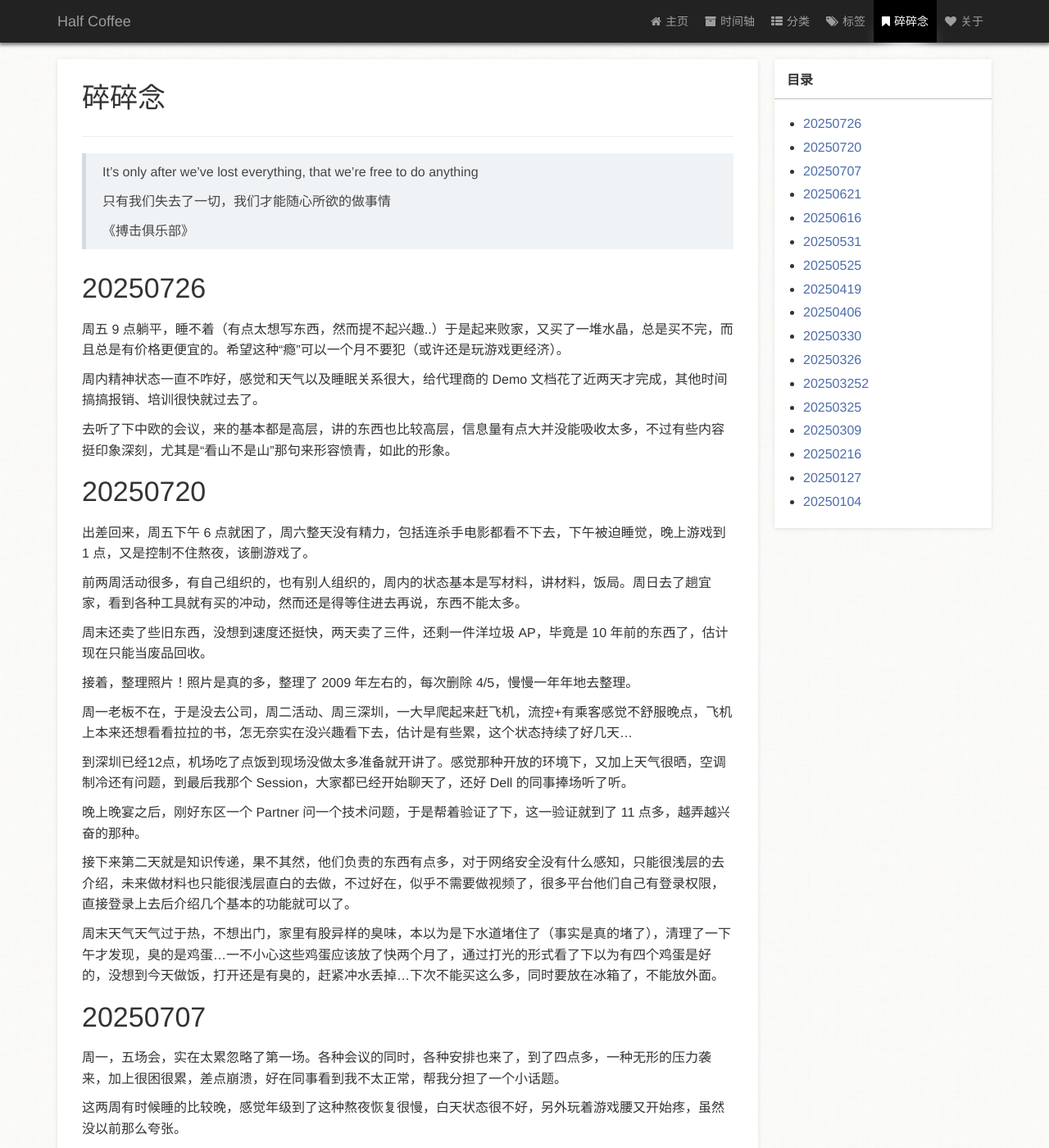
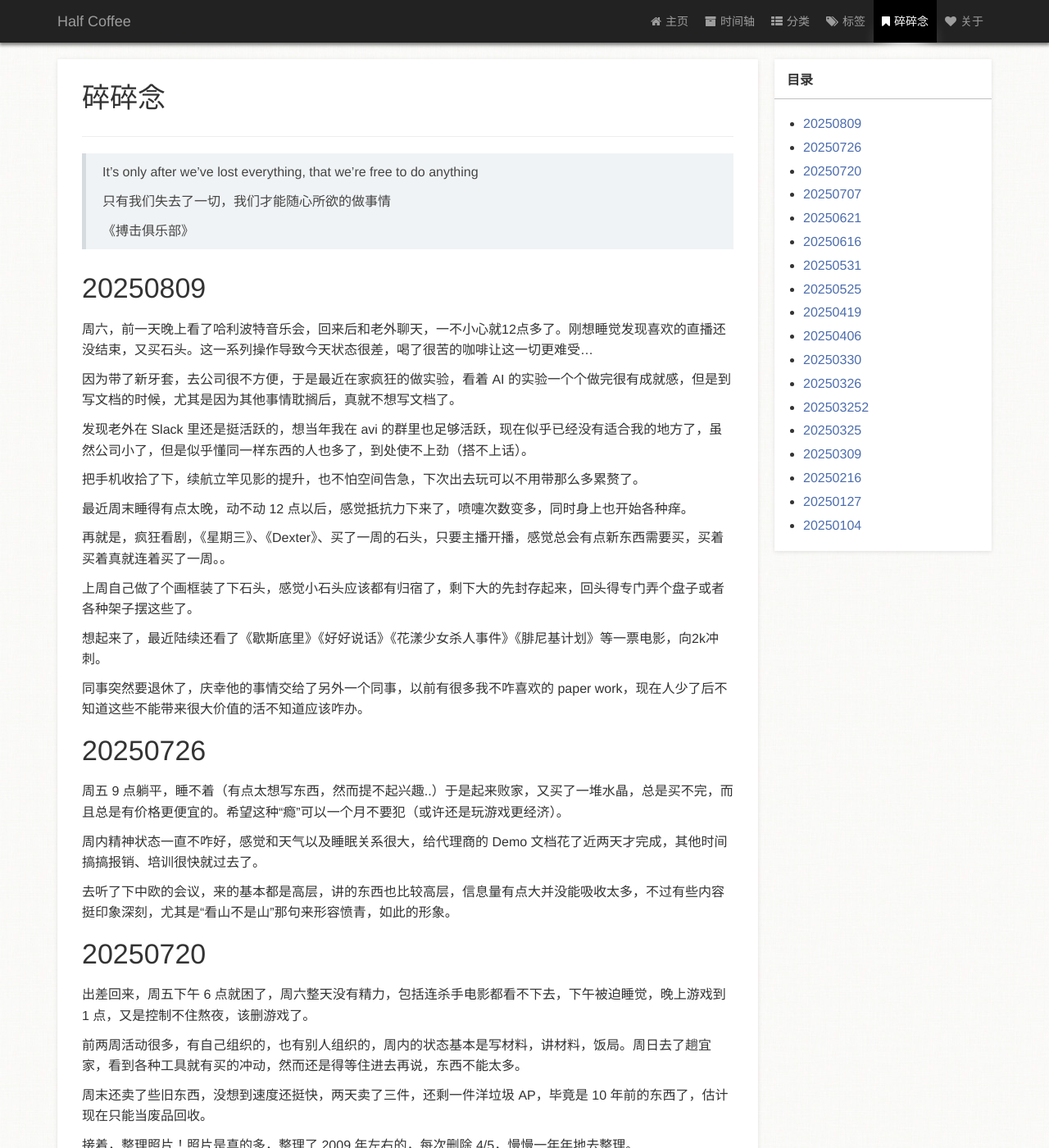
Before and after one commit to zm1990s/halfcoffee, a Jekyll site: the page built from page/3碎碎念.md, in a window 1280 px wide and 1400 px high. Shown: the whole window at 82% size. Built offline with Jekyll 4.4.1, drawn with Linux system fonts in a browser that asks for light colours; a style sheet for code colours, icons or effects is not loaded.

Commit message:
20250809

```diff
--- a/page/3碎碎念.md
+++ b/page/3碎碎念.md
@@ -13,6 +13,26 @@ type: page
 > 只有我们失去了一切，我们才能随心所欲的做事情
 >
 > 《搏击俱乐部》
+
+# 20250809
+
+周六，前一天晚上看了哈利波特音乐会，回来后和老外聊天，一不小心就12点多了。刚想睡觉发现喜欢的直播还没结束，又买石头。这一系列操作导致今天状态很差，喝了很苦的咖啡让这一切更难受...
+
+因为带了新牙套，去公司很不方便，于是最近在家疯狂的做实验，看着 AI 的实验一个个做完很有成就感，但是到写文档的时候，尤其是因为其他事情耽搁后，真就不想写文档了。
+
+发现老外在 Slack 里还是挺活跃的，想当年我在 avi 的群里也足够活跃，现在似乎已经没有适合我的地方了，虽然公司小了，但是似乎懂同一样东西的人也多了，到处使不上劲（搭不上话）。
+
+把手机收拾了下，续航立竿见影的提升，也不怕空间告急，下次出去玩可以不用带那么多累赘了。
+
+最近周末睡得有点太晚，动不动 12 点以后，感觉抵抗力下来了，喷嚏次数变多，同时身上也开始各种痒。
+
+再就是，疯狂看剧，《星期三》、《Dexter》、买了一周的石头，只要主播开播，感觉总会有点新东西需要买，买着买着真就连着买了一周。。
+
+上周自己做了个画框装了下石头，感觉小石头应该都有归宿了，剩下大的先封存起来，回头得专门弄个盘子或者各种架子摆这些了。
+
+想起来了，最近陆续还看了《歇斯底里》《好好说话》《花漾少女杀人事件》《腓尼基计划》等一票电影，向2k冲刺。
+
+同事突然要退休了，庆幸他的事情交给了另外一个同事，以前有很多我不咋喜欢的 paper work，现在人少了后不知道这些不能带来很大价值的活不知道应该咋办。
 
 # 20250726
 
```
